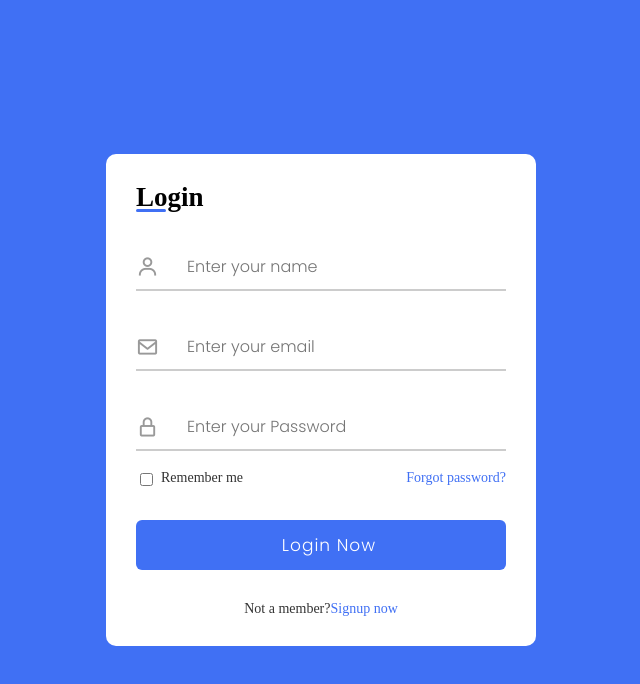
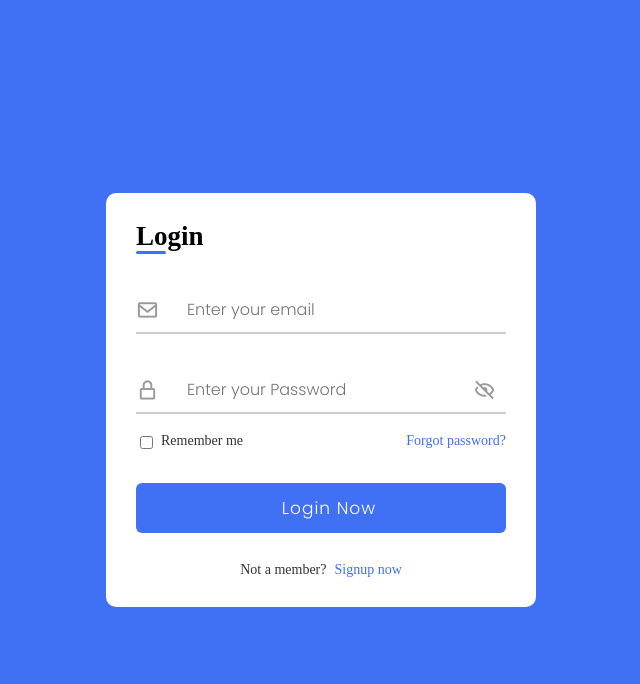
Before and after one commit to MinJeung-Kim/Crossfit-BaekHo, a React (Create React App) app: page /videos in a window 1280 px wide. Shown: the top 684 px of the page, without its empty margins (319-959 px from the left). Built offline with nearby package versions, Linux system fonts and the light colour scheme.

Commit message:
Resolve Login Ui - #1

```diff
--- a/src/components/Login/Login.jsx
+++ b/src/components/Login/Login.jsx
@@ -2,26 +2,47 @@ import React from "react";
 import UserInfoInput from "../common/UserInfoInput/UserInfoInput";
 import styles from "./Login.module.css";
 
-export default function Login({ userInfoForm }) {
+export default function Login({
+  logoInfo,
+  registrationInfo,
+  isLogin,
+  setIsLogin,
+}) {
+  const handleChange = () => {
+    setIsLogin(!isLogin);
+  };
+
   return (
     <div className={`${styles.form} ${styles.login}`}>
-      <span className={styles.title}>Login</span>
+      <p className={styles.title}>{isLogin ? "Login" : "Registration"}</p>
       <form action="">
-        <UserInfoInput userInfoForm={userInfoForm} />
-        {/* <div className={styles.input_field}>
-          <input type="text" placeholder="Enter your email" required />
-          <i className={`bx bx-envelope ${styles.icon}`}></i>
-        </div>
-        <div className={styles.input_field}>
-          <input
-            className={styles.password}
-            type="password"
-            placeholder="Enter your Password"
-            required
-          />
-          <i className={`bx bx-lock-alt ${styles.icon}`}></i>
-          <i className={`bx bx-hide ${styles.showHidePw}`}></i>
-        </div> */}
+        {isLogin
+          ? logoInfo.map(({ name, type, placeholder, children, icon }) => {
+              return (
+                <UserInfoInput
+                  key={name}
+                  name={name}
+                  type={type}
+                  placeholder={placeholder}
+                  icon={icon}
+                  children={children}
+                />
+              );
+            })
+          : registrationInfo.map(
+              ({ name, type, placeholder, children, icon }) => {
+                return (
+                  <UserInfoInput
+                    key={name}
+                    name={name}
+                    type={type}
+                    placeholder={placeholder}
+                    icon={icon}
+                    children={children}
+                  />
+                );
+              }
+            )}
 
         <div className={styles.checkbox_text}>
           <div className={styles.checkbox_content}>
@@ -30,9 +51,7 @@ export default function Login({ userInfoForm }) {
               Remember me
             </label>
           </div>
-          <a href="#" className={styles.text}>
-            Forgot password?
-          </a>
+          <span className={styles.text}>Forgot password?</span>
         </div>
 
         <div className={`${styles.input_field} ${styles.button}`}>
@@ -41,12 +60,15 @@ export default function Login({ userInfoForm }) {
       </form>
 
       <div className={styles.login_signup}>
-        <span className={styles.text}>
+        <p className={styles.text}>
           Not a member?
-          <a href="" className={`${styles.text} ${styles.signup_text}`}>
+          <span
+            className={`${styles.text} ${styles.signup_text}`}
+            onClick={handleChange}
+          >
             Signup now
-          </a>
-        </span>
+          </span>
+        </p>
       </div>
     </div>
   );
--- a/src/components/Login/Login.module.css
+++ b/src/components/Login/Login.module.css
@@ -6,6 +6,7 @@
   position: relative;
   font-size: 27px;
   font-weight: 600;
+  padding-bottom: 4px;
 }
 
 .title:before {
@@ -85,11 +86,12 @@
   font-size: 14px;
 }
 
-.form a.text {
+.form span.text {
+  padding-left: 0.5rem;
   color: #4070f4;
 }
 
-.form a:hover {
+.form span:hover {
   cursor: pointer;
   text-decoration: underline;
 }
@@ -119,5 +121,7 @@
   text-align: center;
 }
 
-.signup_text {
-}
+/* .signup_text {
+  padding-left: 0.5rem;
+  color: #265df2;
+} */
--- a/src/components/Login/Registration.jsx
+++ /dev/null
@@ -1,64 +0,0 @@
-import React from "react";
-import styles from "./Login.module.css";
-
-export default function Registration({userInfo}) {
-  return (
-    <div className={`${styles.form} ${styles.login}`}>
-      <span className={styles.title}>Registration</span>
-      <form action="">
-        <div className={styles.input_field}>
-          <input type="text" placeholder="Enter your name" required />
-          <i className={`bx bx-user ${styles.icon}`}></i>
-        </div>
-        <div className={styles.input_field}>
-          <input type="text" placeholder="Enter your email" required />
-          <i className={`bx bx-envelope ${styles.icon}`}></i>
-        </div>
-        <div className={styles.input_field}>
-          <input
-            className={styles.password}
-            type="password"
-            placeholder="Enter your Password"
-            required
-          />
-          <i className={`bx bx-lock-alt ${styles.icon}`}></i>
-        </div>
-        <div className={styles.input_field}>
-          <input
-            className={styles.password}
-            type="password"
-            placeholder="Enter your Password"
-            required
-          />
-          <i className={`bx bx-lock-alt ${styles.icon}`}></i>
-          <i className={`bx bx-hide ${styles.showHidePw}`}></i>
-        </div>
-
-        <div className={styles.checkbox_text}>
-          <div className={styles.checkbox_content}>
-            <input type="checkbox" id="logCheeck" />
-            <label className={styles.text} htmlFor="logCheck">
-              Remember me
-            </label>
-          </div>
-          <a href="#" className={styles.text}>
-            Forgot password?
-          </a>
-        </div>
-
-        <div className={`${styles.input_field} ${styles.button}`}>
-          <input type="button" value="Login Now" />
-        </div>
-      </form>
-
-      <div className={styles.login_signup}>
-        <span className={styles.text}>
-          Not a member?
-          <a href="" className={`${styles.text} ${styles.signup_text}`}>
-            Signup now
-          </a>
-        </span>
-      </div>
-    </div>
-  );
-}
--- a/src/components/common/UserInfoInput/UserInfoInput.jsx
+++ b/src/components/common/UserInfoInput/UserInfoInput.jsx
@@ -1,17 +1,46 @@
-import React from "react";
+import React, { useState } from "react";
 import styles from "./UserInfoInput.module.css";
 
-export default function UserInfoInput({ userInfoForm }) {
+export default function UserInfoInput({
+  name,
+  type,
+  placeholder,
+  icon,
+  children,
+}) {
+  const [isType, setIsType] = useState(false);
+  const handleChangeType = () => {
+    setIsType(!isType);
+  };
+
   return (
-    <>
-      {userInfoForm.map(({ name, type, placeholder, icon }) => {
-        return (
-          <div className={styles.input_field} key={name}>
-            <input name={name} type={type} placeholder={placeholder} required />
-            <i className={`bx ${icon} ${styles.icon}`}></i>
-          </div>
-        );
-      })}
-    </>
+    <div className={styles.input_field} key={name}>
+      <input
+        name={name}
+        type={isType ? "text" : type}
+        placeholder={placeholder}
+        required
+      />
+      {children ? (
+        children.map(({ icon }) => {
+          return icon === "bx-hide" ? (
+            <i
+              key={icon}
+              className={`bx ${isType ? "bx-show" : icon} ${styles.showHidePw}`}
+              onClick={handleChangeType}
+            ></i>
+          ) : (
+            <i key={icon} className={`bx ${icon} ${styles.icon}`}></i>
+          );
+        })
+      ) : icon === "bx-hide" ? (
+        <i
+          className={`bx ${isType ? "bx-show" : icon} ${styles.showHidePw}`}
+          onClick={handleChangeType}
+        ></i>
+      ) : (
+        <i className={`bx ${icon} ${styles.icon}`}></i>
+      )}
+    </div>
   );
 }
--- a/src/pages/LoginForm/LoginForm.jsx
+++ b/src/pages/LoginForm/LoginForm.jsx
@@ -1,9 +1,23 @@
-import React from "react";
+import React, { useState } from "react";
 import Login from "../../components/Login/Login";
-import Registration from "../../components/Login/Registration";
 import styles from "./LoginForm.module.css";
 
-const userInfo = [
+const logoInfo = [
+  {
+    name: "email",
+    type: "text",
+    placeholder: "Enter your email",
+    icon: "bx-envelope",
+  },
+  {
+    name: "password",
+    type: "password",
+    placeholder: "Enter your Password",
+    children: [{ icon: "bx-lock-alt" }, { icon: "bx-hide" }],
+  },
+];
+
+const registrationInfo = [
   {
     name: "name",
     type: "text",
@@ -22,16 +36,26 @@ const userInfo = [
     placeholder: "Enter your Password",
     icon: "bx-lock-alt",
   },
-  // {   name: "rePassword", type: "text", icon: "bx-lock-alt" },
+  {
+    name: "repassword",
+    type: "password",
+    placeholder: "Enter your Password Check",
+    children: [{ icon: "bx-lock-alt" }, { icon: "bx-hide" }],
+  },
 ];
 
 export default function LoginForm() {
+  const [isLogin, setIsLogin] = useState(true);
   return (
     <div className={styles.Login}>
       <div className={styles.container}>
         <div className={styles.forms}>
-          <Login userInfoForm={userInfo} />
-          {/* <Registration userInfoForm={userInfo} /> */}
+          <Login
+            logoInfo={logoInfo}
+            registrationInfo={registrationInfo}
+            isLogin={isLogin}
+            setIsLogin={setIsLogin}
+          />
         </div>
       </div>
     </div>
```
